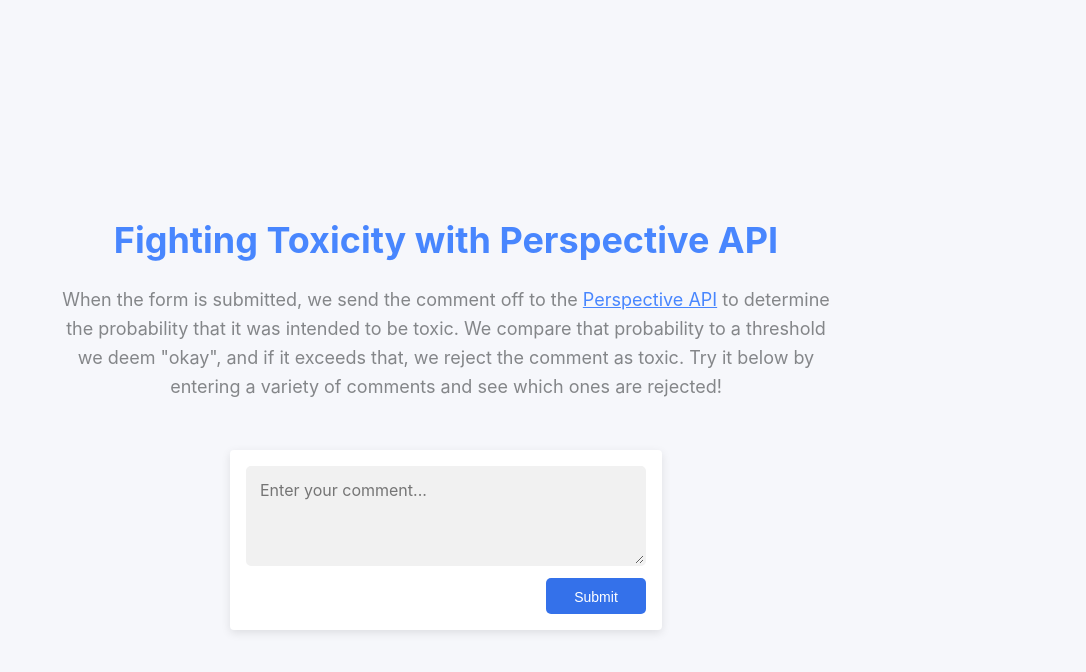
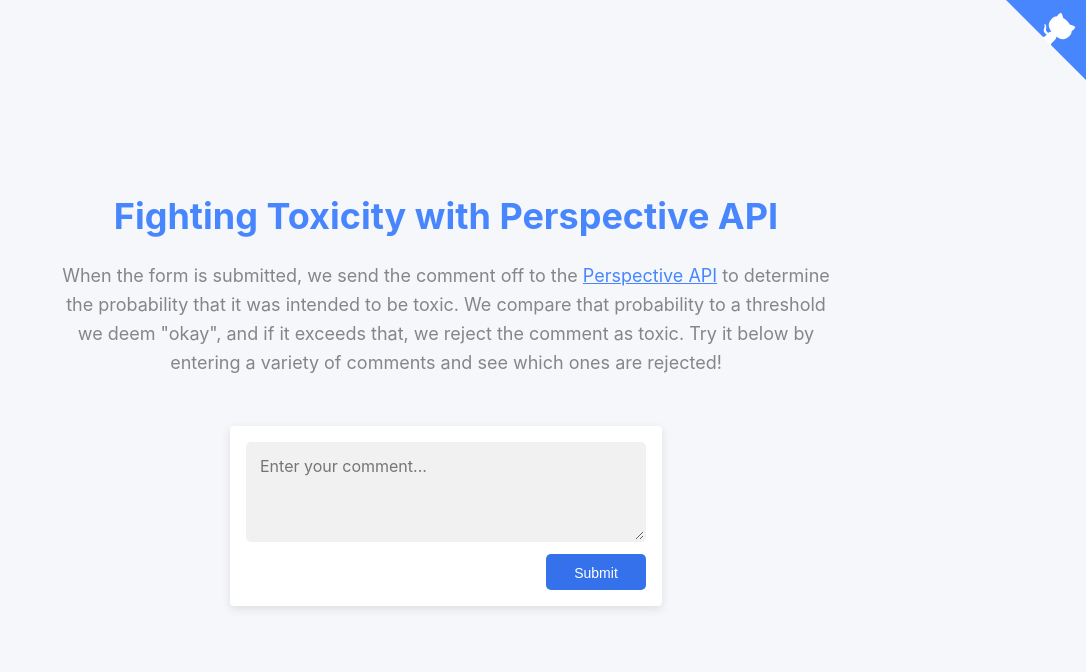
Before and after one commit to tsnolan23/comment-toxicity-filter, a React (Create React App) app: page / in a window 1280 px wide. Shown: the top 672 px of the page, without its empty margins (194-1280 px from the left). Built offline with nearby package versions, Linux system fonts and the light colour scheme; no server answers.

Commit message:
feat: add github link

```diff
--- a/package.json
+++ b/package.json
@@ -8,6 +8,7 @@
     "react": "^16.8.6",
     "react-dom": "^16.8.6",
     "react-scripts": "3.0.1",
+    "styled-components": "^4.2.0",
     "yup": "^0.27.0"
   },
   "scripts": {
--- a/src/components/App/App.js
+++ b/src/components/App/App.js
@@ -3,9 +3,11 @@
 import "./style.css";
 import CommentForm from "../CommentForm";
 import Intro from "../Intro";
+import GitHubLink from "../GitHubLink";
 
 const App = () => (
   <div className="App">
+    <GitHubLink />
     <Intro />
     <CommentForm onSubmit={() => alert("Your comment was not toxic!")} />
   </div>
--- a/src/components/App/style.css
+++ b/src/components/App/style.css
@@ -7,4 +7,5 @@
   overflow-y: auto;
   padding: 24px 12px;
   flex-direction: column;
+  box-sizing: border-box;
 }
--- /dev/null
+++ b/src/components/GitHubLink/GitHubLink.js
@@ -0,0 +1,68 @@
+import React from "react";
+import styled, { keyframes } from "styled-components";
+
+const octocatWave = keyframes`
+  0%,
+  100% {
+    transform: rotate(0);
+  }
+  20%,
+  60% {
+    transform: rotate(-25deg);
+  }
+  40%,
+  80% {
+    transform: rotate(10deg);
+  }
+`;
+
+const Link = styled.a`
+  outline: none !important;
+  &:hover .octo-arm {
+    animation: ${octocatWave} 560ms ease-in-out;
+  }
+  & .octo-arm {
+    transform-origin: 130px 106px;
+  }
+  @media screen and (max-width: 500px) {
+    &:hover .octo-arm {
+      animation: none;
+    }
+    & .octo-arm {
+      animation: ${octocatWave} 560ms ease-in-out;
+    }
+  }
+`;
+
+const Svg = styled("svg")`
+  z-index: 99;
+  fill: #4886fe;
+  color: #fff;
+  position: fixed;
+  top: 0;
+  border: 0;
+  right: 0;
+`;
+
+const GithubLink = () => (
+  <Link
+    href="https://github.com/tsnolan23/comment-toxicity-filter"
+    aria-label="View source on Github"
+  >
+    <Svg width="80" height="80" viewBox="0 0 250 250" aria-hidden="true">
+      <path d="M0,0 L115,115 L130,115 L142,142 L250,250 L250,0 Z" />
+      <path
+        className="octo-arm"
+        fill="currentColor"
+        d="M128.3,109.0 C113.8,99.7 119.0,89.6 119.0,89.6 C122.0,82.7 120.5,78.6 120.5,78.6 C119.2,72.0 123.4,76.3 123.4,76.3 C127.3,80.9 125.5,87.3 125.5,87.3 C122.9,97.6 130.6,101.9 134.4,103.2"
+      />
+      <path
+        className="octo-body"
+        fill="currentColor"
+        d="M115.0,115.0 C114.9,115.1 118.7,116.5 119.8,115.4 L133.7,101.6 C136.9,99.2 139.9,98.4 142.2,98.6 C133.8,88.0 127.5,74.4 143.8,58.0 C148.5,53.4 154.0,51.2 159.7,51.0 C160.3,49.4 163.2,43.6 171.4,40.1 C171.4,40.1 176.1,42.5 178.8,56.2 C183.1,58.6 187.2,61.8 190.9,65.4 C194.5,69.0 197.7,73.2 200.1,77.6 C213.8,80.2 216.3,84.9 216.3,84.9 C212.7,93.1 206.9,96.0 205.4,96.6 C205.1,102.4 203.0,107.8 198.3,112.5 C181.9,128.9 168.3,122.5 157.7,114.1 C157.9,116.9 156.7,120.9 152.7,124.9 L141.0,136.5 C139.8,137.7 141.6,141.9 141.8,141.8 Z"
+      />
+    </Svg>
+  </Link>
+);
+
+export default GithubLink;
--- /dev/null
+++ b/src/components/GitHubLink/index.js
@@ -0,0 +1 @@
+export { default } from "./GitHubLink";
```
Also changed, not shown: 1 other file (tests, documents, lock files or other folders).
